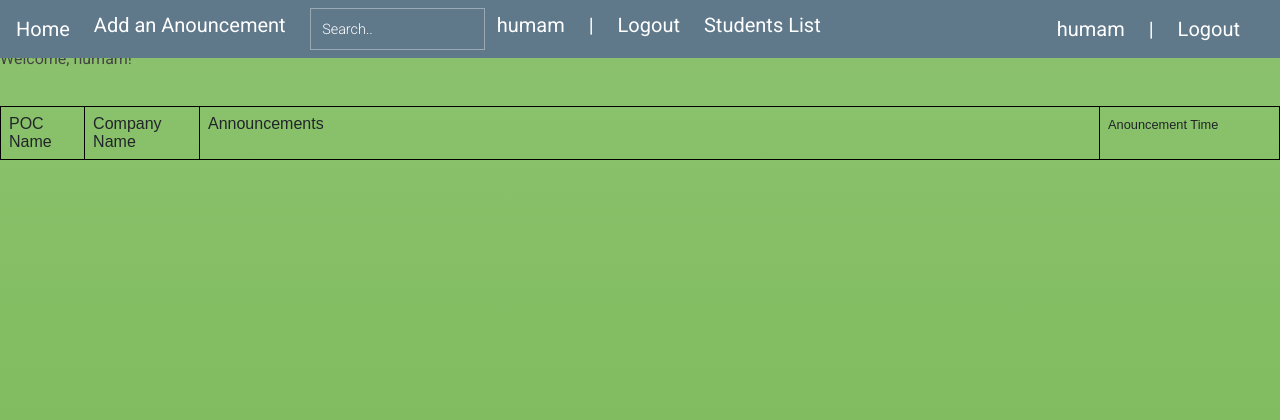
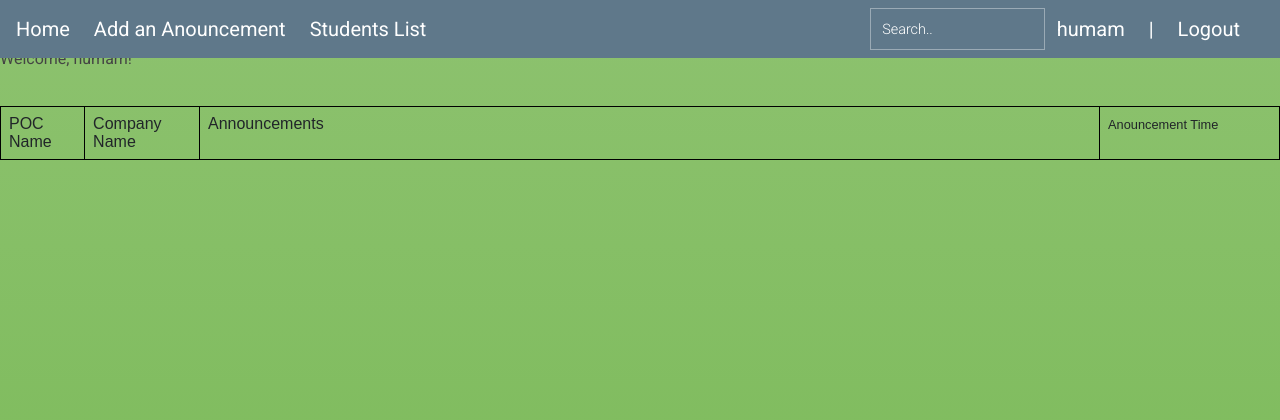
Before and after one commit to humamkhan2k/CCD-Portal, a Django app: page / in a window 1280 px wide. Shown: the top 420 px of the page. Run offline with Django 3.2, Linux system fonts and the light colour scheme; a user stored in the database is signed in; lists and menus that the app fills with data are empty; some libraries are stand-ins or nearby versions.

Commit message:
Navigation Bar modified

```diff
--- a/CCD/CCD/templates/home.html
+++ b/CCD/CCD/templates/home.html
@@ -39,7 +39,7 @@
 
             </div>
           </div>
-          <a class="navbar-brand mr-4" href="#">Add an Anouncement</a>
+          </div>
           <a class="navbar-brand mr-4" href="#">Students List</a>
         </div>
         <div class="navbar-nav navbar-middle">
@@ -53,14 +53,7 @@
         </div>
 
 
-                <a class="navbar-brand mr-4" href="#">Students List</a>
-              </div>
-              <!-- Navbar Right Side -->
-              <div class="navbar-nav navbar-right">
-                <a class="navbar-brand mr-4" href="#">{{ user.username }}</a>
-                <a class="navbar-brand mr-4" href="./">|</a>
-                <a class="navbar-brand mr-4" href="{% url 'login' %}">Logout</a>
-              </div>
+
             </div>
   </nav>
 </header>
```
Also changed, not shown: CCD/db.sqlite3.
